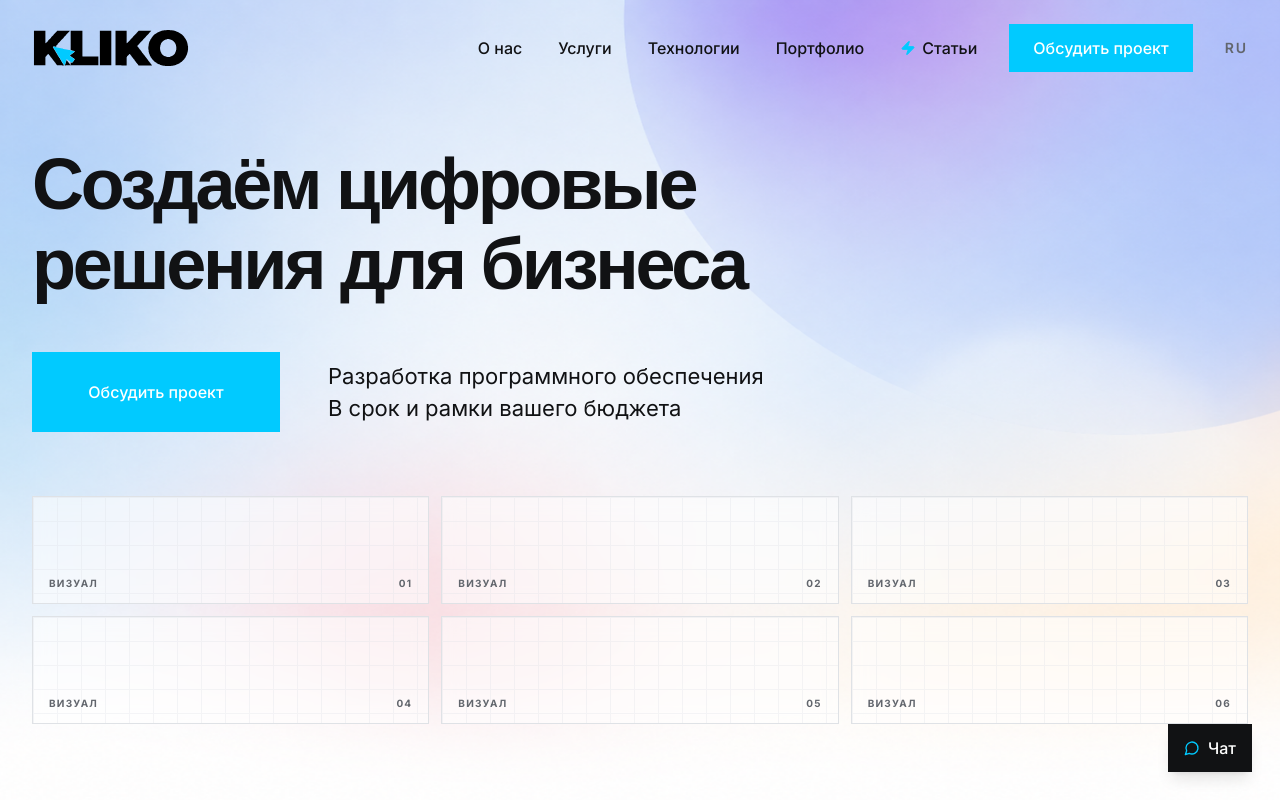
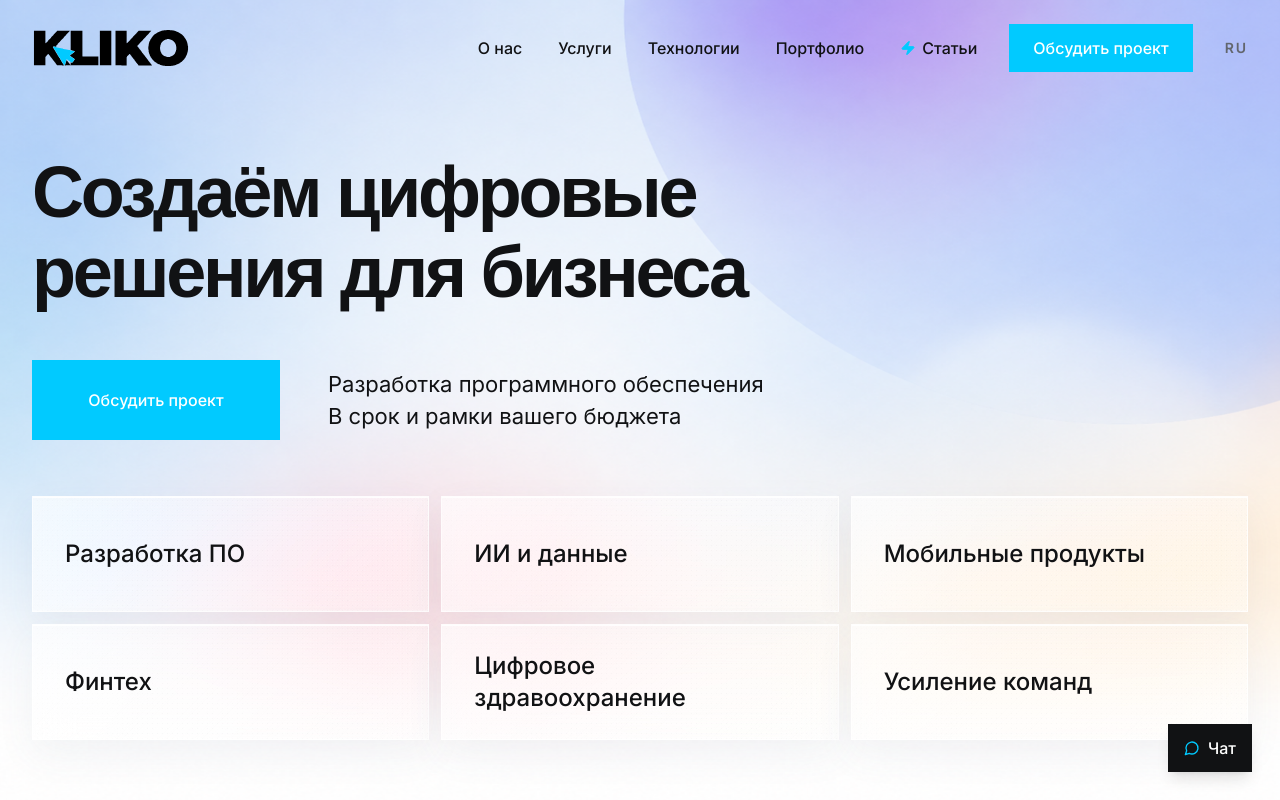
Before and after one commit to HELLISH-SATAN-666/kliko-site, a Next.js app: page / in a window 1280 px wide. Shown: the top 800 px of the page. Built offline with nearby package versions, Linux system fonts and the light colour scheme; a web font is replaced by a local one.

Commit message:
feat: оформить glass-плитки первого экрана

```diff
--- a/src/app/globals.css
+++ b/src/app/globals.css
@@ -93,7 +93,7 @@ textarea {
 
 .hero-title {
   max-width: 15.5ch;
-  font-weight: 700;
+  font-weight: 600;
 }
 
 .section-title {
@@ -196,6 +196,78 @@ textarea {
   background-size: 100% 100%;
 }
 
+.hero-content {
+  --hero-major-gap: clamp(48px, 7vh, 80px);
+  padding-top: calc(96px + var(--hero-major-gap));
+  padding-bottom: 48px;
+}
+
+.hero-directions-grid {
+  margin-top: var(--hero-major-gap);
+}
+
+.hero-glass-card {
+  position: relative;
+  isolation: isolate;
+  height: clamp(116px, 13vh, 128px);
+  overflow: hidden;
+  border: 1px solid rgb(255 255 255 / 78%);
+  background:
+    linear-gradient(135deg, rgb(255 255 255 / 46%), rgb(255 255 255 / 18%)),
+    rgb(255 255 255 / 16%);
+  box-shadow:
+    inset 0 1px 0 rgb(255 255 255 / 82%),
+    inset 0 -1px 0 rgb(255 255 255 / 28%),
+    0 14px 36px rgb(68 94 130 / 7%);
+  backdrop-filter: blur(18px) saturate(155%);
+  -webkit-backdrop-filter: blur(18px) saturate(155%);
+  transition:
+    border-color 220ms ease,
+    background-color 220ms ease,
+    box-shadow 220ms ease,
+    transform 220ms ease;
+}
+
+.hero-glass-card::before {
+  position: absolute;
+  z-index: 0;
+  inset: 0;
+  content: "";
+  pointer-events: none;
+  opacity: 0.2;
+  background-image:
+    radial-gradient(circle, rgb(255 255 255 / 80%) 0 0.48px, transparent 0.72px),
+    radial-gradient(circle, rgb(17 18 20 / 20%) 0 0.38px, transparent 0.64px);
+  background-position: 0 0, 2px 1px;
+  background-size: 3px 3px, 5px 5px;
+  mix-blend-mode: soft-light;
+}
+
+.hero-glass-card::after {
+  position: absolute;
+  z-index: 0;
+  inset: 0;
+  content: "";
+  pointer-events: none;
+  background: linear-gradient(
+    115deg,
+    rgb(255 255 255 / 34%),
+    transparent 34%,
+    transparent 72%,
+    rgb(255 255 255 / 18%)
+  );
+}
+
+.hero-glass-card:hover {
+  border-color: rgb(255 255 255 / 96%);
+  background-color: rgb(255 255 255 / 25%);
+  box-shadow:
+    inset 0 1px 0 rgb(255 255 255 / 95%),
+    inset 0 -1px 0 rgb(255 255 255 / 38%),
+    0 18px 42px rgb(68 94 130 / 10%);
+  transform: translateY(-2px);
+}
+
 .site-header-shell {
   isolation: isolate;
 }
--- a/src/app/page.tsx
+++ b/src/app/page.tsx
@@ -23,6 +23,15 @@ const articles = Array.from({ length: 6 }, (_, index) => ({
   number: String(index + 1).padStart(2, "0"),
   category: index % 2 === 0 ? "Практика" : "Материалы",
 }));
+
+const heroDirections = [
+  "Разработка ПО",
+  "ИИ и данные",
+  "Мобильные продукты",
+  "Финтех",
+  "Цифровое здравоохранение",
+  "Усиление команд",
+];
 
 function SectionHeading({
   eyebrow,
@@ -77,7 +86,7 @@ export default function HomePage() {
   return (
     <main>
       <section className="hero-background">
-        <div className="site-container flex min-h-svh flex-col justify-center pb-20 pt-32 md:pb-24 md:pt-36">
+        <div className="hero-content site-container flex min-h-svh flex-col">
           <Reveal>
             <h1 className="display-title hero-title">
               <span className="block lg:whitespace-nowrap">Создаём цифровые</span>
@@ -98,18 +107,17 @@ export default function HomePage() {
             </p>
           </Reveal>
 
-          <Reveal delay={0.14} className="mt-14 grid grid-cols-2 gap-2 md:mt-16 md:grid-cols-3 md:gap-3">
-            {Array.from({ length: 6 }, (_, index) => (
-              <div
-                key={index}
-                className="group relative aspect-[2.25/1] overflow-hidden border border-white/80 bg-white/55 backdrop-blur-sm transition-colors hover:border-foreground/50 lg:h-[108px] lg:aspect-auto"
+          <Reveal delay={0.14} className="hero-directions-grid grid grid-cols-2 gap-2 md:grid-cols-3 md:gap-3">
+            {heroDirections.map((direction) => (
+              <Link
+                key={direction}
+                href="/services"
+                className="hero-glass-card focus-ring group flex items-center px-7 md:px-8"
               >
-                <div className="placeholder-grid absolute inset-0 opacity-30 transition-opacity group-hover:opacity-50" />
-                <div className="absolute inset-x-4 bottom-3 flex items-center justify-between text-[10px] font-bold uppercase tracking-[0.12em] text-muted-foreground">
-                  <span>Визуал</span>
-                  <span>{String(index + 1).padStart(2, "0")}</span>
-                </div>
-              </div>
+                <span className="relative z-10 text-2xl font-medium leading-8 text-foreground">
+                  {direction}
+                </span>
+              </Link>
             ))}
           </Reveal>
         </div>
```
